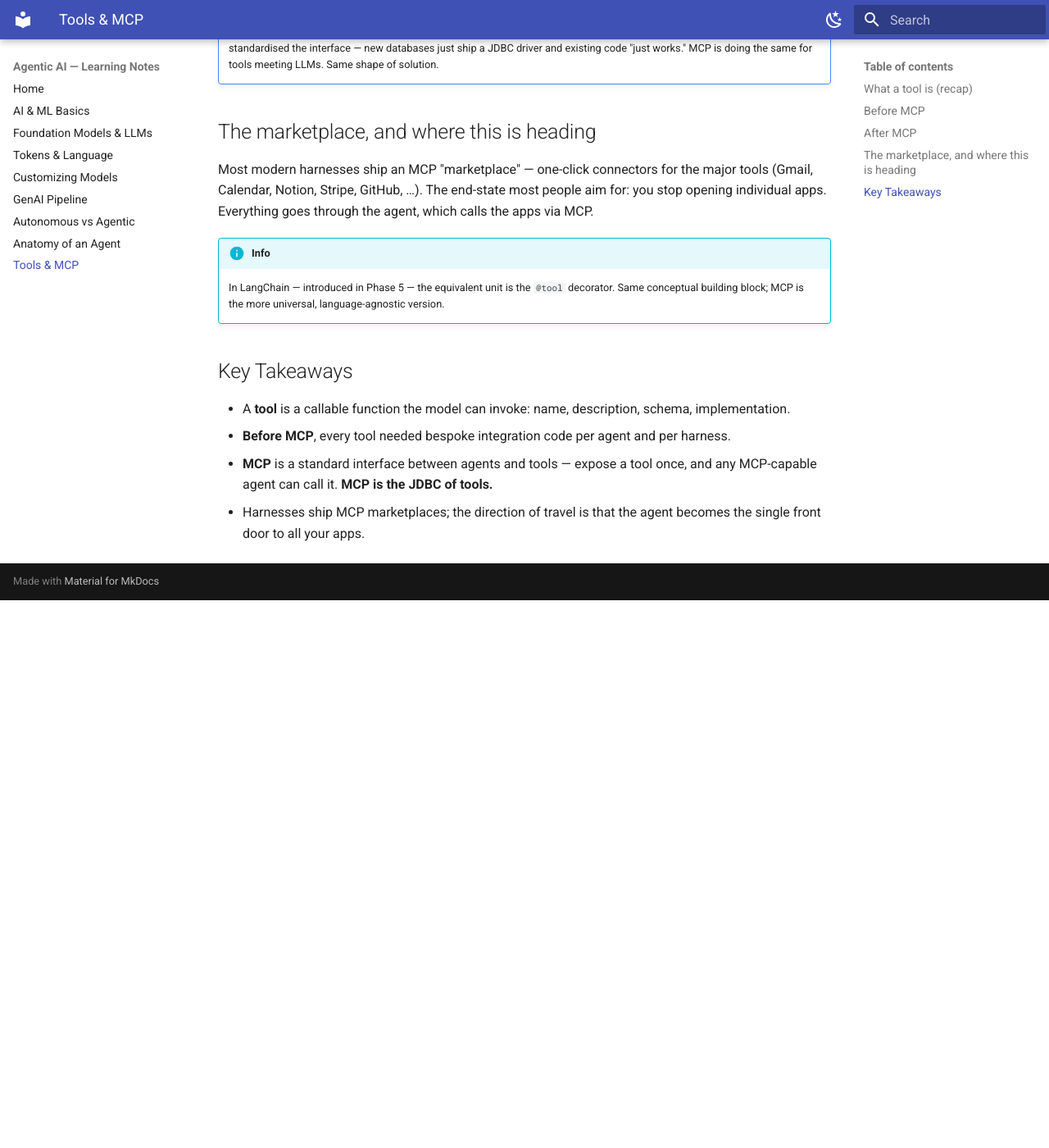
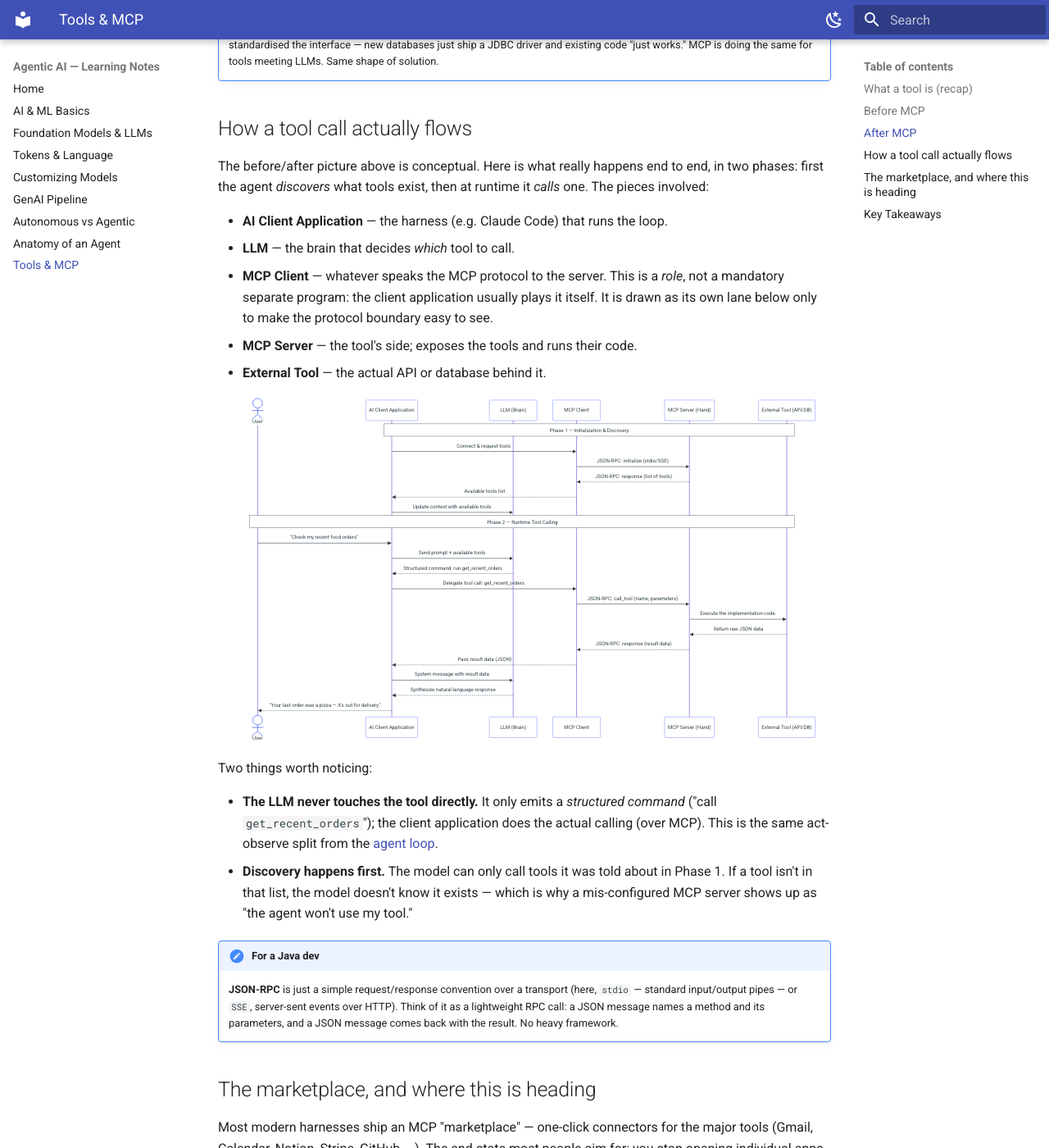
Before and after one commit to vatsan127/agentic-ai, an MkDocs documentation site: the page built from docs/08-tools-and-mcp.md, in a window 1280 px wide and 1400 px high, scrolled down 2184 px. Shown: the whole window at 82% size. Built offline with MkDocs 1.6.1 and Material for MkDocs 9.7.7, drawn with Linux system fonts in a browser that asks for light colours; before the commit the page ends 2916 px from its top, so only the background shows below that.

Commit message:
commit for updating the todo

````diff
--- a/docs/08-tools-and-mcp.md
+++ b/docs/08-tools-and-mcp.md
@@ -62,6 +62,67 @@ Connect once, call anything.
     just ship a JDBC driver and existing code "just works." MCP is doing the same for
     tools meeting LLMs. Same shape of solution.
 
+## How a tool call actually flows
+
+The before/after picture above is conceptual. Here is what really happens end to end,
+in two phases: first the agent *discovers* what tools exist, then at runtime it *calls*
+one. The pieces involved:
+
+- **AI Client Application** — the harness (e.g. Claude Code) that runs the loop.
+- **LLM** — the brain that decides *which* tool to call.
+- **MCP Client** — whatever speaks the MCP protocol to the server. This is a *role*, not
+  a mandatory separate program: the client application usually plays it itself. It is
+  drawn as its own lane below only to make the protocol boundary easy to see.
+- **MCP Server** — the tool's side; exposes the tools and runs their code.
+- **External Tool** — the actual API or database behind it.
+
+```mermaid
+sequenceDiagram
+    actor User
+    participant Client as AI Client Application
+    participant LLM as LLM (Brain)
+    participant MCPC as MCP Client
+    participant MCPS as MCP Server (Hand)
+    participant Tool as External Tool (API/DB)
+
+    Note over Client, Tool: Phase 1 — Initialization & Discovery
+    Client->>MCPC: Connect & request tools
+    MCPC->>MCPS: JSON-RPC: initialize (stdio/SSE)
+    MCPS-->>MCPC: JSON-RPC: response (list of tools)
+    MCPC-->>Client: Available tools list
+    Client->>LLM: Update context with available tools
+
+    Note over User, Tool: Phase 2 — Runtime Tool Calling
+    User->>Client: "Check my recent food orders"
+    Client->>LLM: Send prompt + available tools
+    LLM-->>Client: Structured command: run get_recent_orders
+    Client->>MCPC: Delegate tool call: get_recent_orders
+    MCPC->>MCPS: JSON-RPC: call_tool (name, parameters)
+    MCPS->>Tool: Execute the implementation code
+    Tool-->>MCPS: Return raw JSON data
+    MCPS-->>MCPC: JSON-RPC: response (result data)
+    MCPC-->>Client: Pass result data (JSON)
+    Client->>LLM: System message with result data
+    LLM-->>Client: Synthesize natural-language response
+    Client-->>User: "Your last order was a pizza — it's out for delivery."
+```
+
+Two things worth noticing:
+
+- **The LLM never touches the tool directly.** It only emits a *structured command*
+  ("call `get_recent_orders`"); the client application does the actual calling (over
+  MCP). This is the same act-observe split from the [agent
+  loop](07-anatomy-of-an-agent.md#the-agent-loop).
+- **Discovery happens first.** The model can only call tools it was told about in
+  Phase 1. If a tool isn't in that list, the model doesn't know it exists — which is why
+  a mis-configured MCP server shows up as "the agent won't use my tool."
+
+!!! note "For a Java dev"
+    **JSON-RPC** is just a simple request/response convention over a transport (here,
+    `stdio` — standard input/output pipes — or `SSE`, server-sent events over HTTP).
+    Think of it as a lightweight RPC call: a JSON message names a method and its
+    parameters, and a JSON message comes back with the result. No heavy framework.
+
 ## The marketplace, and where this is heading
 
 Most modern harnesses ship an MCP "marketplace" — one-click connectors for the major
````
Also changed, not shown: CLAUDE.md (+6 -7 lines), README.md (+2 -1 lines), ROADMAP.md (deleted, +0 -137 lines), docs/01-basics.md (+2 -13 lines), docs/02-models.md (+24 -0 lines), 1 other file.
